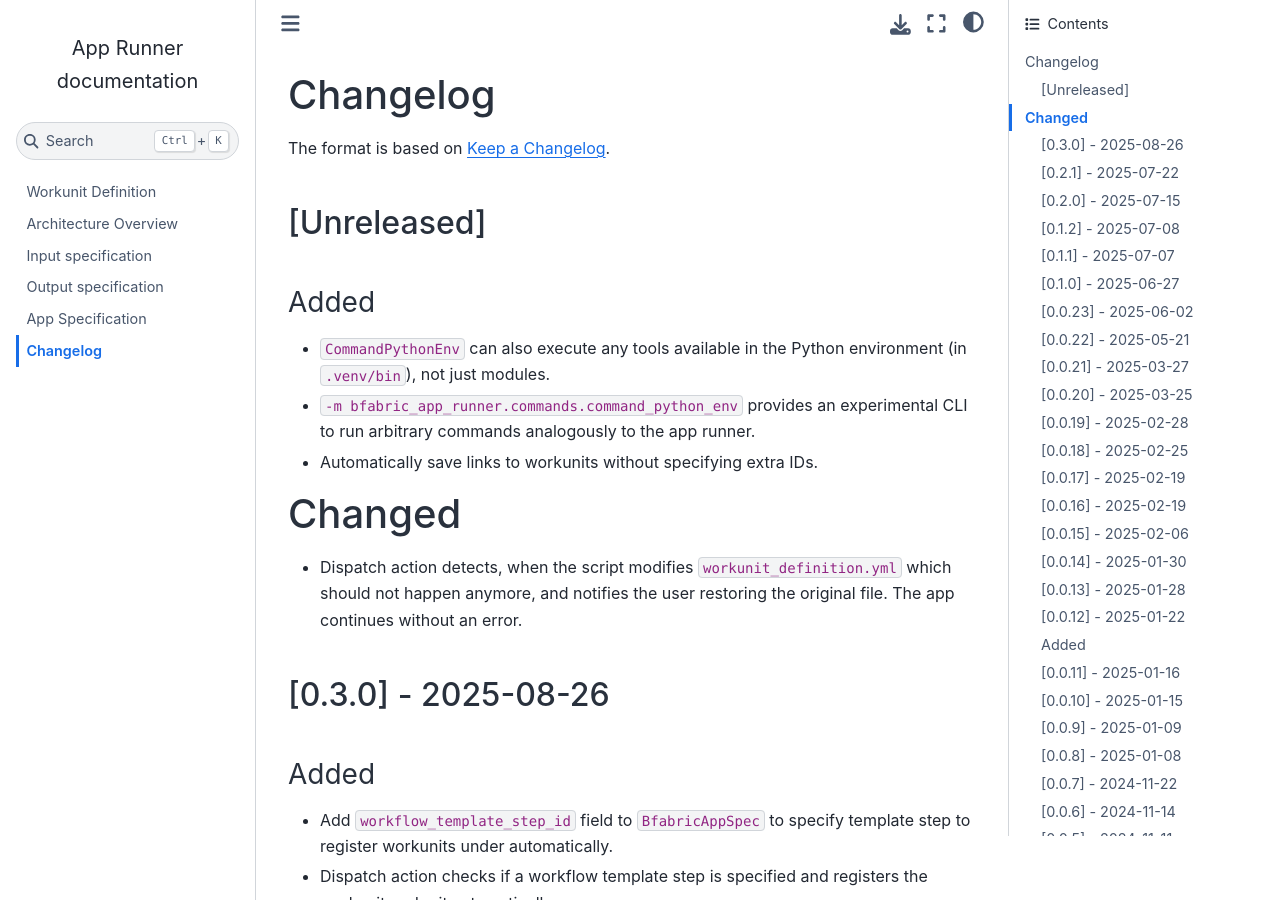
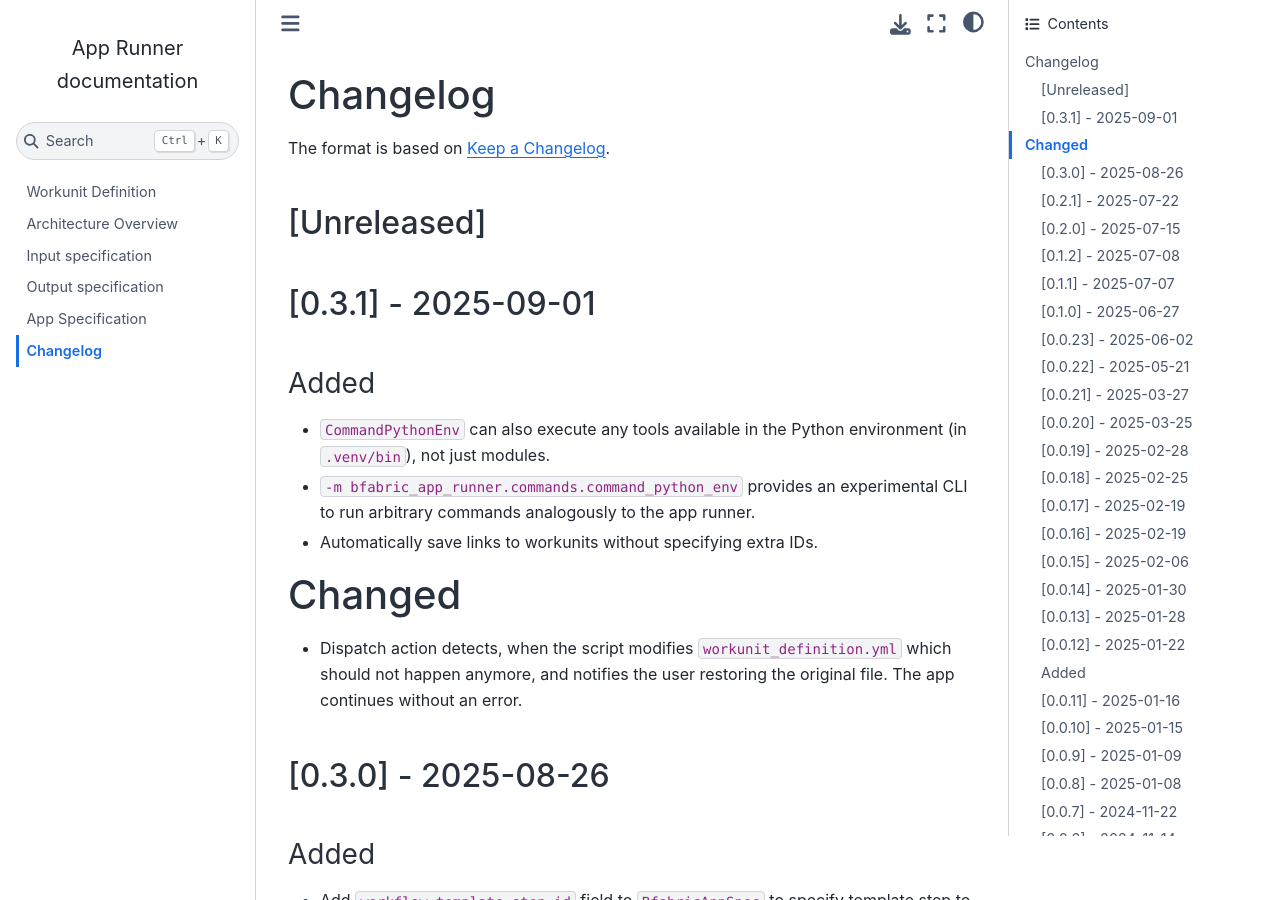
Before and after one commit to fgcz/bfabricPy, a Sphinx documentation site: the page built from bfabric_app_runner/docs/changelog.md, in a window 1280 px wide and 900 px high. Built offline with Sphinx 7.4.7 and the Sphinx Book theme 1.1.4, drawn with Linux system fonts in a browser that asks for light colours.

Commit message:
bfabric-app-runner 0.3.1

```diff
--- a/bfabric_app_runner/docs/changelog.md
+++ b/bfabric_app_runner/docs/changelog.md
@@ -3,6 +3,8 @@
 The format is based on [Keep a Changelog](https://keepachangelog.com/en/1.1.0/).
 
 ## \[Unreleased\]
+
+## \[0.3.1\] - 2025-09-01
 
 ### Added
 
```
Also changed, not shown: 1 other file.
